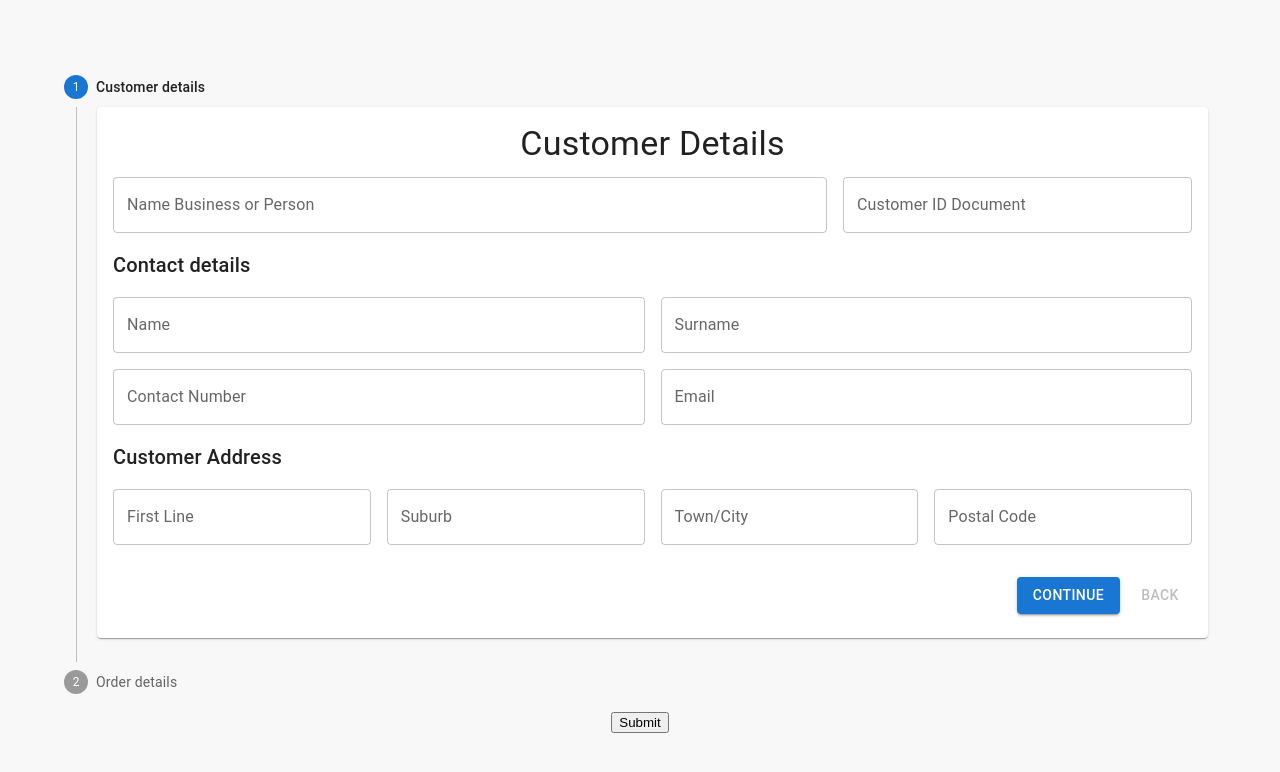
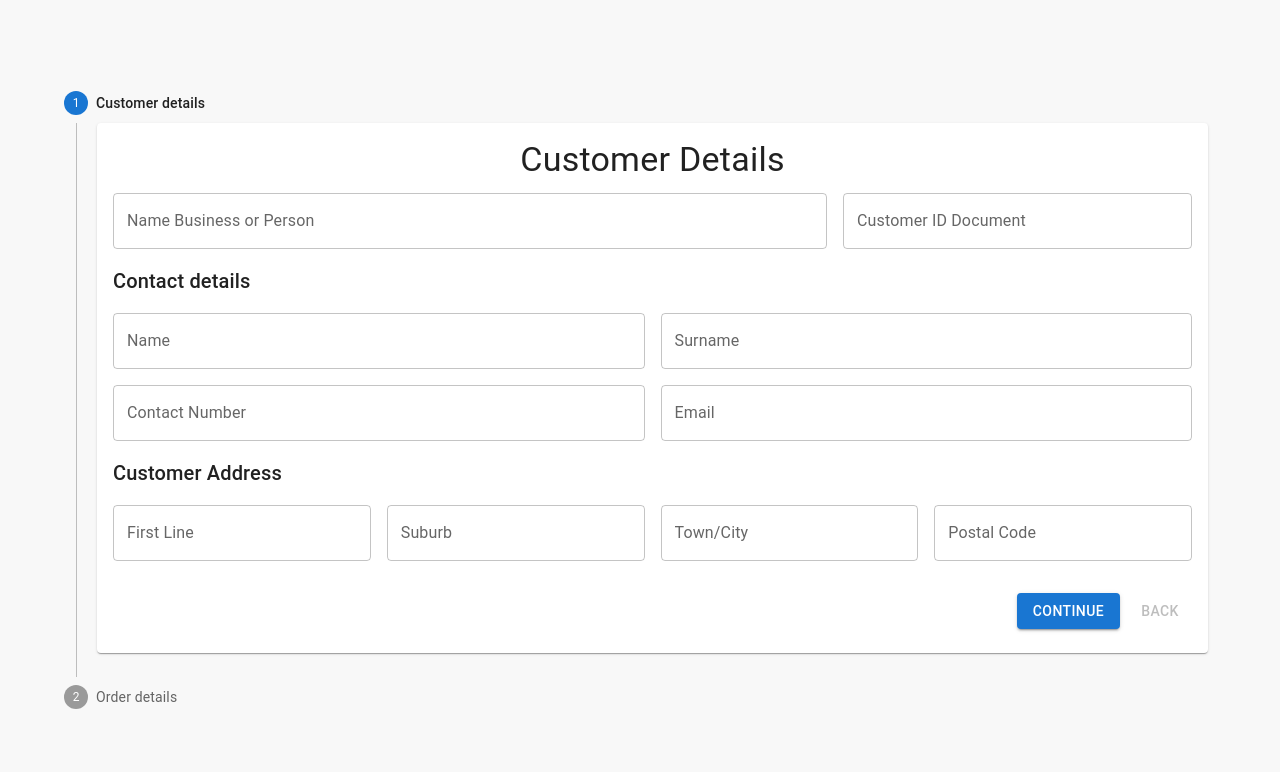
Before and after one commit to ehuenuman/Order-Manager, a React (Create React App) app: page / in a window 1280 px wide. Shown: the top 772 px of the page. Built offline with nearby package versions, Linux system fonts and the light colour scheme.

Commit message:
Remove MUI Date Picker because bug

```diff
--- a/src/WorkOrder/WorkOrderForm.js
+++ b/src/WorkOrder/WorkOrderForm.js
@@ -61,8 +61,9 @@ function WorkOrderForm() {
                             variant="contained"
                             onClick={handleNext}
                             sx={{ mt: 1, mr: 1 }}
+                            type={index === steps.length - 1 ? 'submit' : 'button'}
                           >
-                            {index === steps.length - 1 ? 'Finish' : 'Continue'}
+                            {index === steps.length - 1 ? 'Create Work Order' : 'Continue'}
                           </Button>
                           <Button
                             disabled={index === 0}
@@ -88,8 +89,6 @@ function WorkOrderForm() {
           </Button>
         </Paper>
       )}
-
-        <button type="submit">Submit</button>
       </form>
     </Container>
   );
```
